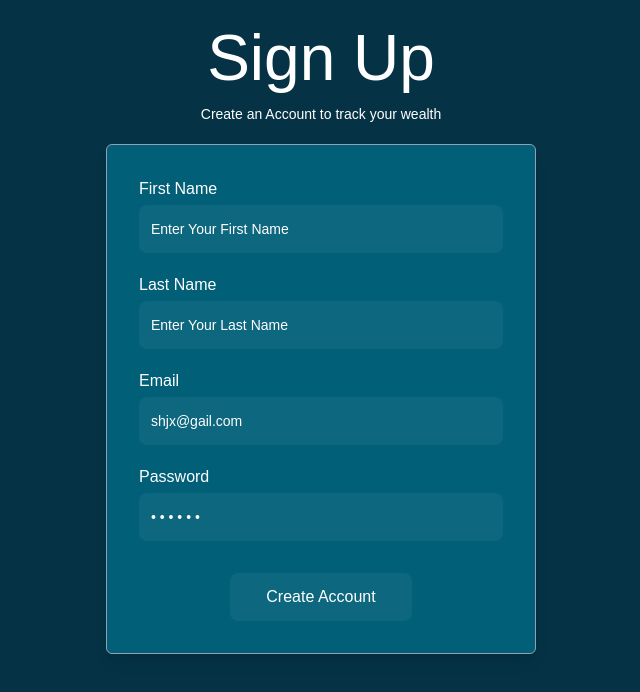
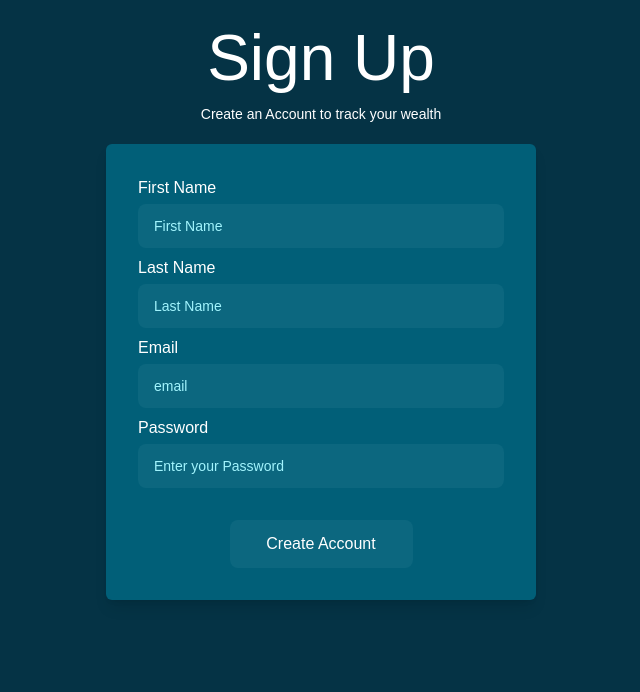
Before and after one commit to PramudithaM/Wealth-Track-Application, a React (Vite) app in the folder frontend/: page /sign-up in a window 1280 px wide. Shown: the top 692 px of the page, without its empty margins (319-959 px from the left). Built offline with nearby package versions, Linux system fonts and the light colour scheme.

Commit message:
Sign up Page Update
Updated First Name , Last Name, Email and Passwoed on Sign up page

```diff
--- a/frontend/src/assets/component/FirstName.jsx
+++ b/frontend/src/assets/component/FirstName.jsx
@@ -1,12 +1,15 @@
 import React from 'react'
-import { useState } from 'react'
 
-const FirstName = () => {
-    const [firstName,setFirstName] =useState('');
+const FirstName = ({addFirstName,setAddFirstName}) => {
   return (
-    <div>
-            <input type='text' placeholder='Enter your Password' value={PassWord} onChange={(e) => setPassWord(e.target.value)} className='text-sm'/>
+    <div  className='w-full bg-light-100/5 px-2 py-3 text-sm mb-2 rounded-lg mt-1 max-w-3xl mx-auto '>
+        <div>
+            <input type='text'
+            placeholder='First Name'
+            value={addFirstName}
+            onChange={(e) => setAddFirstName(e.target.value)} className='w-full bg-transparent  sm:pr-2 pl-2  text-gray-200 placeholder-light-200 outline-hidden'/>
         </div>
+    </div>
   )
 }
 
--- /dev/null
+++ b/frontend/src/assets/component/LastName.jsx
@@ -0,0 +1,16 @@
+import React from 'react'
+
+const LastName = ({addLastName,setAddLastName}) => {
+  return (
+    <div  className='w-full bg-light-100/5 px-2 py-3 text-sm mb-2 rounded-lg mt-1 max-w-3xl mx-auto '>
+        <div>
+            <input type='text'
+            placeholder='Last Name'
+            value={addLastName}
+            onChange={(e) => setAddLastName(e.target.value)} className='w-full bg-transparent  sm:pr-2 pl-2  text-gray-200 placeholder-light-200 outline-hidden'/>
+        </div>
+    </div>
+  )
+}
+
+export default LastName
--- a/frontend/src/assets/component/SignUp.jsx
+++ b/frontend/src/assets/component/SignUp.jsx
@@ -0,0 +1,14 @@
+import React from 'react';
+
+const SignUpButton = ({ handleSignUp }) => {
+  return (
+    <div
+      className='search mt-5 cursor-pointer bg-green-600 hover:bg-green-700 text-white py-2 rounded-md'
+      onClick={handleSignUp}
+    >
+      <h3 className='text-center'>Create Account</h3>
+    </div>
+  );
+}
+
+export default SignUpButton;
--- /dev/null
+++ b/frontend/src/assets/component/SignUpEmail.jsx
@@ -0,0 +1,16 @@
+import React from 'react'
+
+const SignUpEmail = ({email,setEmail}) => {
+  return (
+    <div  className='w-full bg-light-100/5 px-2 py-3 text-sm mb-2 rounded-lg mt-1 max-w-3xl mx-auto '>
+        <div>
+            <input type='text'
+            placeholder='email'
+            value={email}
+            onChange={(e) => setEmail(e.target.value)} className='w-full bg-transparent  sm:pr-2 pl-2  text-gray-200 placeholder-light-200 outline-hidden'/>
+        </div>
+    </div>
+  )
+}
+
+export default SignUpEmail
--- /dev/null
+++ b/frontend/src/assets/component/SignUpPassword.jsx
@@ -0,0 +1,17 @@
+import React from 'react'
+
+const SignUpPassword = ({addPassword,setAddPassword}) => {
+  return (
+    <div className='w-full bg-light-100/5 px-2 py-3 text-sm mb-2 rounded-lg mt-1 max-w-3xl mx-auto '>
+        <div>
+            <input
+            type='password'
+            placeholder='Enter your Password'
+            value={addPassword}
+            onChange={(e) => setAddPassword(e.target.value)} className='w-full bg-transparent  sm:pr-2 pl-2  text-gray-200 placeholder-light-200 outline-hidden'/>
+        </div>
+    </div>
+  )
+}
+
+export default SignUpPassword
--- a/frontend/src/firebase.js
+++ b/frontend/src/firebase.js
@@ -1,6 +1,8 @@
 // firebase.js
 import { initializeApp } from "firebase/app";
 import { getAuth, signInWithEmailAndPassword, GoogleAuthProvider, GithubAuthProvider, signInWithPopup, signOut } from "firebase/auth";
+import { createUserWithEmailAndPassword } from "firebase/auth";
+
 
 // Firebase config
 const firebaseConfig = {
@@ -21,9 +23,13 @@ export const auth = getAuth(app);
 export const googleProvider = new GoogleAuthProvider();
 export const githubProvider = new GithubAuthProvider();
 
-// Functions
+//Sign in Functions
 export const signInWithEmailFunc = (email, password) =>
   signInWithEmailAndPassword(auth, email, password);
+
+export const signUpwithEmailFunc = (email, password) =>
+    createUserWithEmailAndPassword(auth, email, password);
+//Sign Up Function
 
 export const signInWithGoogle = () => signInWithPopup(auth, googleProvider);
 export const signInWithGithub = () => signInWithPopup(auth, githubProvider);
--- a/frontend/src/pages/SignUp.jsx
+++ b/frontend/src/pages/SignUp.jsx
@@ -7,14 +7,20 @@ import SignIn from '../assets/component/SignIn'
 import GoogleSignin from '../assets/component/GoogleSignin'
 import { useNavigate } from "react-router-dom";
 import { Link } from 'react-router-dom'
+import FirstName from '../assets/component/FirstName'
+import LastName from '../assets/component/LastName'
+import SignUpEmail from '../assets/component/SignUpEmail'
+import SignUpPassword from '../assets/component/SignUpPassword';
+
 
 const SignUp = () => {
 
-      const [emailAddress, setEmailAddress] = useState('');
+      const [addFirstName, setAddFirstName] = useState('');
+      const [addLastName, setAddLastName] = useState('');
+      const [email,setEmail] = useState('');
+      const [addPassword,setAddPassword] = useState('');
 
-      const [passWord,setPassWord] = useState('');
 
-      const [isChecked,setIsChecked] = useState('');
 
       const navigate = useNavigate();
   return (
@@ -22,33 +28,33 @@ const SignUp = () => {
           <div className='items-center justify-center'>
 
               <h1 className='pt-5 font-light'>Sign Up</h1>
-              <p className='text-center font-[var(--font-poppins)] text-white text-white pt-2 text-sm'>Create an Account to track your wealth</p>
+              <p className='text-center  text-white text-white pt-2 text-sm'>Create an Account to track your wealth</p>
 
               <div className='flex justify-center mt-5'>
-                <div className='w-[430px] bg-dark-100 border border-slate-400 rounded-md p-8 shadow-lg blackdrop-filter blackdrop-blur-sm bg-opacity-30 relative  '>
+                <div className='w-[430px] bg-dark-100  rounded-md p-8 shadow-lg blackdrop-filter blackdrop-blur-sm bg-opacity-30 relative  '>
                 <div className=''>
                     <span className='text-white  font-poppins'>First Name</span>
                 </div>
-                <div className='w-full bg-light-100/5 px-2 py-3 rounded-lg mt-1 mb-5 max-w-3xl mx-auto'>
-                    <span className='text-white text-sm px-1'>Enter Your First Name</span>
+                <div >
+                    <FirstName addFirstName={addFirstName} setAddFirstName={setAddFirstName} />
                 </div>
                 <div>
                     <span className='text-white  font-poppins'>Last Name</span>
                 </div>
-                <div className='w-full bg-light-100/5 px-2 py-3 rounded-lg mt-1 mb-5 max-w-3xl mx-auto'>
-                    <span className='text-white text-sm px-1'>Enter Your Last Name</span>
+                <div >
+                    <LastName addLastName={addLastName} setAddLastName={setAddLastName} />
                 </div>
                 <div>
                     <span className='text-white  font-poppins'>Email</span>
                 </div>
-                <div className='w-full bg-light-100/5 px-2 py-3 rounded-lg mt-1 mb-5 max-w-3xl mx-auto'>
-                    <span className='text-white text-sm px-1'>shjx@gail.com</span>
+                <div >
+                    <SignUpEmail email={email} setEmail={setEmail} />
                 </div>
                 <div>
                     <span className='text-white  font-poppins'>Password</span>
                 </div>
-                <div className='w-full bg-light-100/5 px-2 py-3 rounded-lg mt-1 mb-5 max-w-3xl mx-auto'>
-                    <span className='text-white text-sm px-1'>• • • • • •</span>
+                <div>
+                    <SignUpPassword addPassword={addPassword} setAddPassword={setAddPassword}/>
                 </div>
                 <div className='w-[50%] bg-light-100/5 px-2 py-3 mt-8 rounded-lg  max-w-3xl mx-auto'>
                     <span className='text-white  flex justify-center'>Create Account</span>
```
